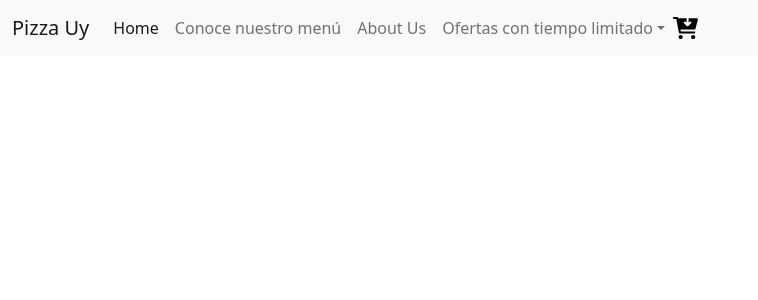
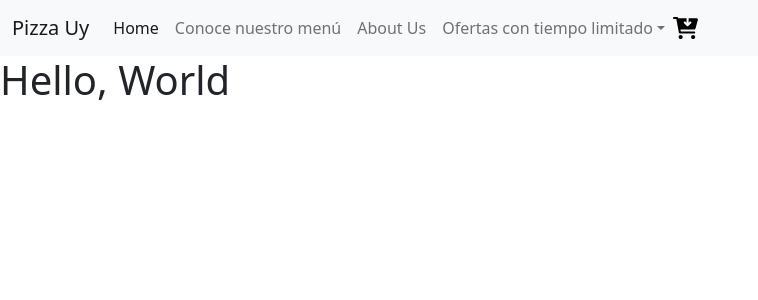
Before and after one commit to Marcoslarraza/Tienda-Marco-s, a React (Create React App) app: page / in a window 1280 px wide. Shown: the top 300 px of the page, without its empty margins (0-758 px from the left). Built offline with nearby package versions, Linux system fonts and the light colour scheme.

Commit message:
PascalCase

```diff
--- a/src/App.js
+++ b/src/App.js
@@ -3,14 +3,14 @@ import './App.css'
 import Navbar from './components/Navbar';
 import { } from 'bootstrap';
 import 'bootstrap/dist/css/bootstrap.min.css';
-import itemListContainers from './containers/itemListContainer';
+import ItemListContainers from './containers/ItemListContainer';
 
 function App() {
 
   return (
     <>
     <Navbar/>
-    <itemListContainers greeting={'Hello, World'}/>
+    <ItemListContainers greeting={'Hello, World'}/>
    </>
 
   );
--- a/src/containers/itemListContainer/index.jsx
+++ b/src/containers/itemListContainer/index.jsx
@@ -1,7 +1,7 @@
 import React from 'react';
 import './styles.css';
 
-const itemListContainer = ({greeting }) => {
+const ItemListContainer = ({greeting }) => {
   return (
     <div>
       <h1>{greeting}</h1>
@@ -9,4 +9,4 @@ const itemListContainer = ({greeting }) => {
   )
 }
 
-export default itemListContainer;
+export default ItemListContainer;
```
